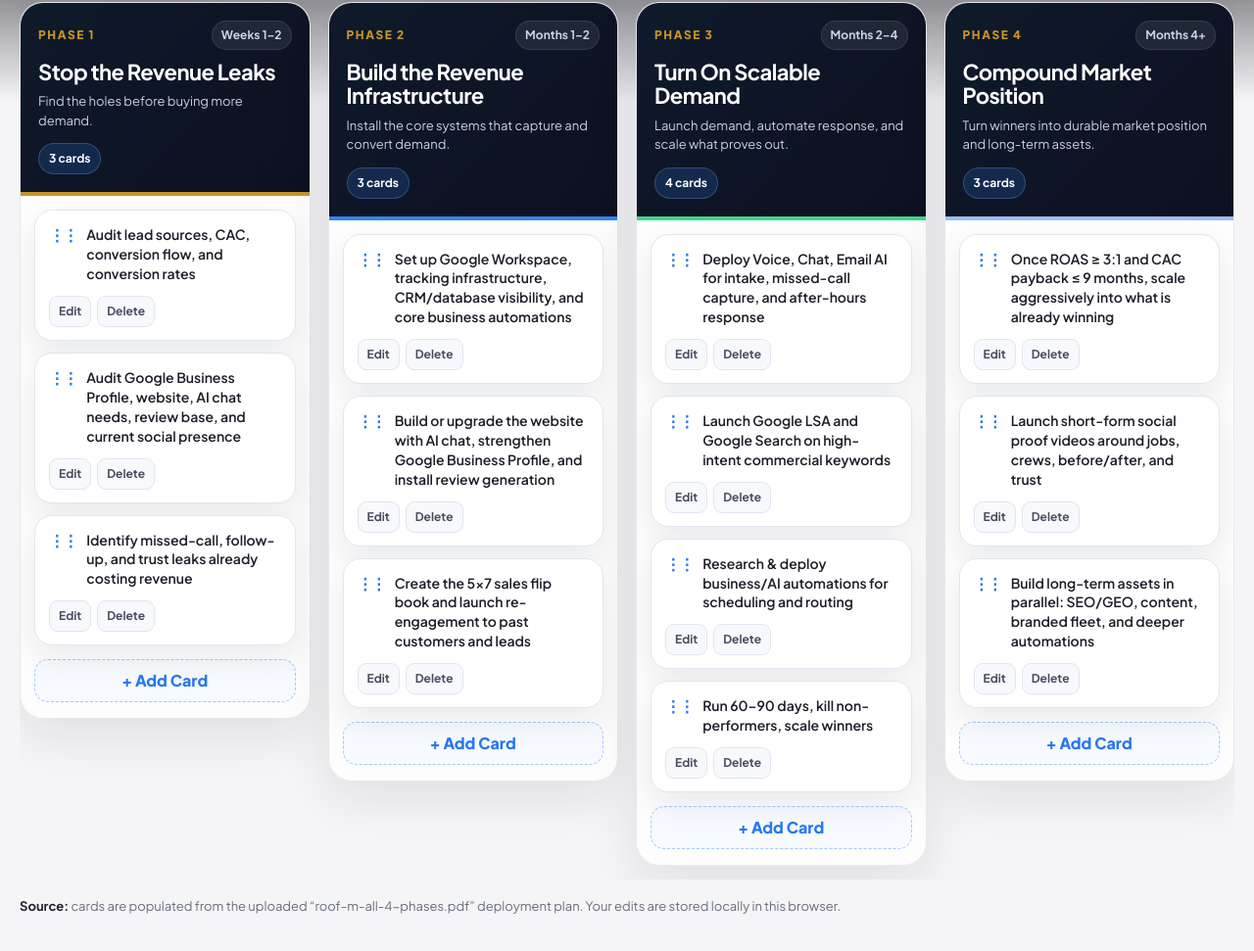
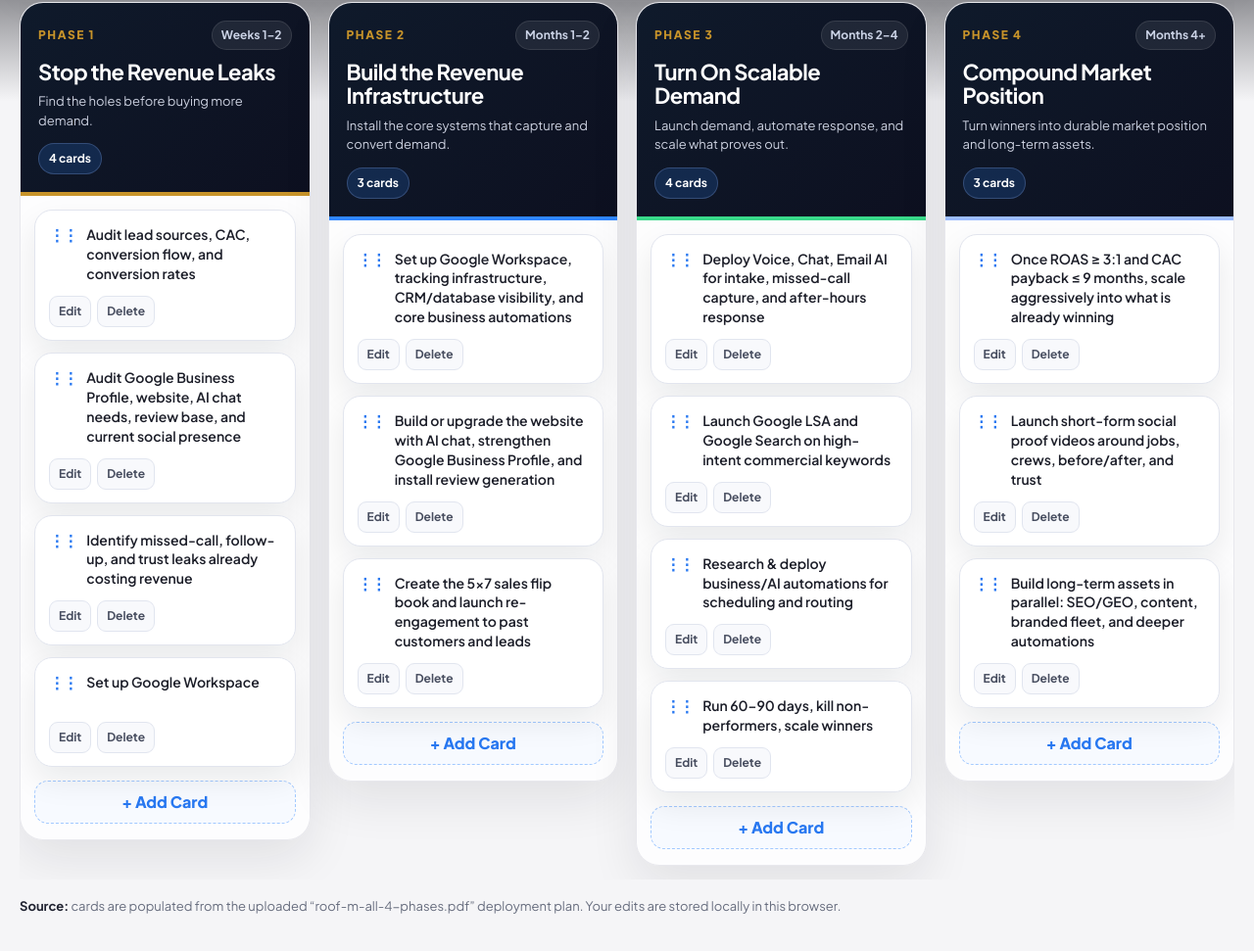
Before and after one commit to scottkrech-prog/roof-m-all, a website: page kanban.html in a window 1280 px wide. Shown: the part 657-1628 px from the top of the page at 98% size. Drawn offline with Linux system fonts and the light colour scheme.

Commit message:
Add Google Workspace card to phase one

```diff
--- a/kanban.html
+++ b/kanban.html
@@ -122,7 +122,8 @@
         cards:[
           {id:'p1-1', title:'Audit lead sources, CAC, conversion flow, and conversion rates'},
           {id:'p1-2', title:'Audit Google Business Profile, website, AI chat needs, review base, and current social presence'},
-          {id:'p1-3', title:'Identify missed-call, follow-up, and trust leaks already costing revenue'}
+          {id:'p1-3', title:'Identify missed-call, follow-up, and trust leaks already costing revenue'},
+          {id:'p1-4', title:'Set up Google Workspace'}
         ]
       },
       {
```
